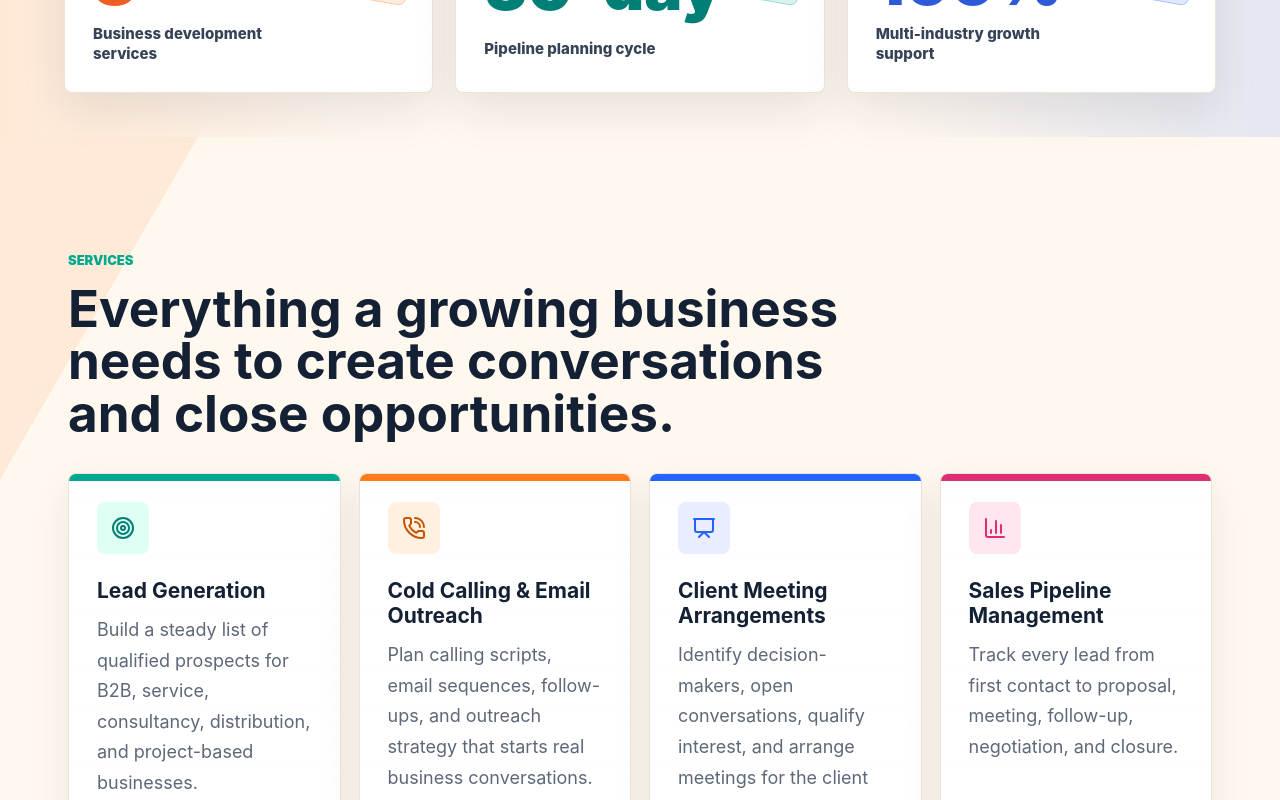
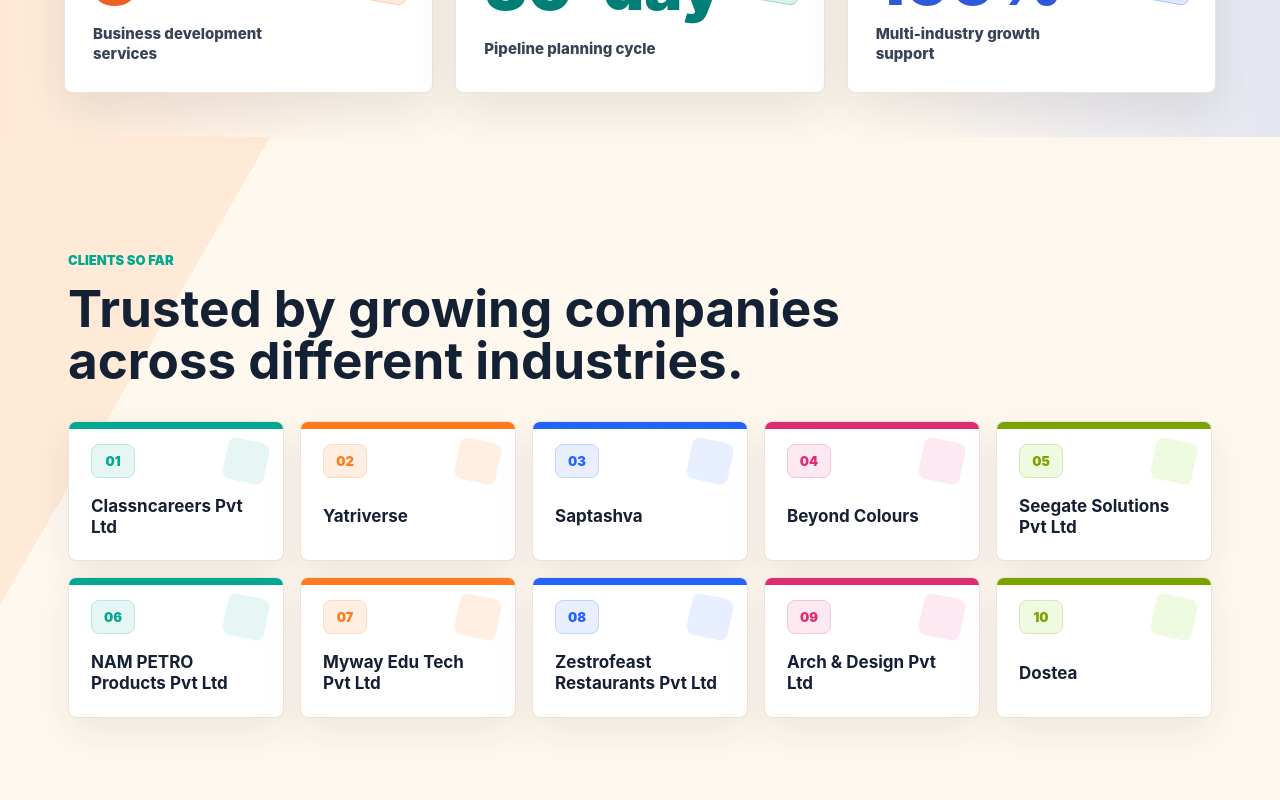
Before and after one commit to parvezmhmmd/ijet-marketing-solutions, a React (Vite) app: page / in a window 1280 px wide. Shown: the part 1120-1920 px from the top of the page. Built offline with nearby package versions, Linux system fonts and the light colour scheme.

Commit message:
Add client showcase section

```diff
--- a/src/main.jsx
+++ b/src/main.jsx
@@ -18,7 +18,6 @@
   Phone,
   PhoneCall,
   Presentation,
-  School,
   Search,
   Settings2,
   ShieldCheck,
@@ -79,6 +78,19 @@
   "Fire fighting and security systems",
   "Education and training businesses",
   "B2B service companies and startups"
+];
+
+const clients = [
+  "Classncareers Pvt Ltd",
+  "Yatriverse",
+  "Saptashva",
+  "Beyond Colours",
+  "Seegate Solutions Pvt Ltd",
+  "NAM PETRO Products Pvt Ltd",
+  "Myway Edu Tech Pvt Ltd",
+  "Zestrofeast Restaurants Pvt Ltd",
+  "Arch & Design Pvt Ltd",
+  "Dostea"
 ];
 
 const process = [
@@ -148,6 +160,7 @@
           {menuOpen ? <X size={22} /> : <Menu size={22} />}
         </button>
         <nav className={menuOpen ? "nav-links is-open" : "nav-links"} aria-label="Main navigation">
+          <a href="#clients" onClick={closeMenu}>Clients</a>
           <a href="#services" onClick={closeMenu}>Services</a>
           <a href="#process" onClick={closeMenu}>Process</a>
           <a href="#about" onClick={closeMenu}>About</a>
@@ -206,6 +219,21 @@
           <div>
             <strong>100%</strong>
             <span>Multi-industry growth support</span>
+          </div>
+        </section>
+
+        <section className="clients-section" id="clients">
+          <div className="section-heading">
+            <p className="eyebrow">Clients so far</p>
+            <h2>Trusted by growing companies across different industries.</h2>
+          </div>
+          <div className="clients-grid" aria-label="IJET clients">
+            {clients.map((client, index) => (
+              <article className="client-card" key={client}>
+                <span>{String(index + 1).padStart(2, "0")}</span>
+                <strong>{client}</strong>
+              </article>
+            ))}
           </div>
         </section>
 
--- a/src/styles.css
+++ b/src/styles.css
@@ -495,6 +495,7 @@
 }
 
 .section,
+.clients-section,
 .split-section,
 .about-band,
 .contact-section {
@@ -505,6 +506,107 @@
 
 .section-heading {
   max-width: 860px;
+}
+
+.clients-section {
+  position: relative;
+}
+
+.clients-grid {
+  display: grid;
+  gap: 16px;
+  grid-template-columns: repeat(5, 1fr);
+  margin-top: 34px;
+}
+
+.client-card {
+  --client-accent: var(--teal);
+  --client-soft: rgba(0, 168, 143, 0.1);
+  background:
+    linear-gradient(160deg, rgba(255, 255, 255, 0.96), rgba(255, 255, 255, 0.78)),
+    var(--paper);
+  border: 1px solid rgba(234, 223, 212, 0.9);
+  border-radius: 8px;
+  box-shadow: 0 14px 38px rgba(20, 32, 51, 0.08);
+  display: grid;
+  gap: 18px;
+  min-height: 138px;
+  overflow: hidden;
+  padding: 22px;
+  position: relative;
+  transition: transform 180ms ease, box-shadow 180ms ease, border-color 180ms ease;
+}
+
+.client-card::before {
+  background: var(--client-accent);
+  content: "";
+  height: 7px;
+  left: 0;
+  position: absolute;
+  right: 0;
+  top: 0;
+}
+
+.client-card::after {
+  background: var(--client-soft);
+  border-radius: 8px;
+  content: "";
+  height: 42px;
+  position: absolute;
+  right: 16px;
+  top: 18px;
+  transform: rotate(12deg);
+  width: 42px;
+}
+
+.client-card:hover {
+  border-color: color-mix(in srgb, var(--client-accent) 34%, white);
+  box-shadow: 0 22px 56px rgba(20, 32, 51, 0.13);
+  transform: translateY(-4px);
+}
+
+.client-card span {
+  align-items: center;
+  background: var(--client-soft);
+  border: 1px solid color-mix(in srgb, var(--client-accent) 28%, white);
+  border-radius: 8px;
+  color: var(--client-accent);
+  display: inline-flex;
+  font-size: 13px;
+  font-weight: 900;
+  height: 34px;
+  justify-content: center;
+  position: relative;
+  width: 44px;
+  z-index: 1;
+}
+
+.client-card strong {
+  color: var(--ink);
+  font-size: 17px;
+  line-height: 1.25;
+  position: relative;
+  z-index: 1;
+}
+
+.client-card:nth-child(5n+2) {
+  --client-accent: var(--orange);
+  --client-soft: rgba(255, 122, 26, 0.12);
+}
+
+.client-card:nth-child(5n+3) {
+  --client-accent: var(--blue);
+  --client-soft: rgba(35, 100, 255, 0.1);
+}
+
+.client-card:nth-child(5n+4) {
+  --client-accent: var(--magenta);
+  --client-soft: rgba(223, 45, 116, 0.1);
+}
+
+.client-card:nth-child(5n+5) {
+  --client-accent: #7aa300;
+  --client-soft: rgba(156, 227, 61, 0.16);
 }
 
 .service-grid {
@@ -924,6 +1026,10 @@
     grid-template-columns: repeat(2, 1fr);
   }
 
+  .clients-grid {
+    grid-template-columns: repeat(2, 1fr);
+  }
+
   .metric-card.top {
     right: 28px;
     top: auto;
@@ -994,6 +1100,7 @@
   }
 
   .stats-band,
+  .clients-grid,
   .service-grid {
     grid-template-columns: 1fr;
   }
```
Also changed, not shown: 1 other file (tests, documents, lock files or other folders).
